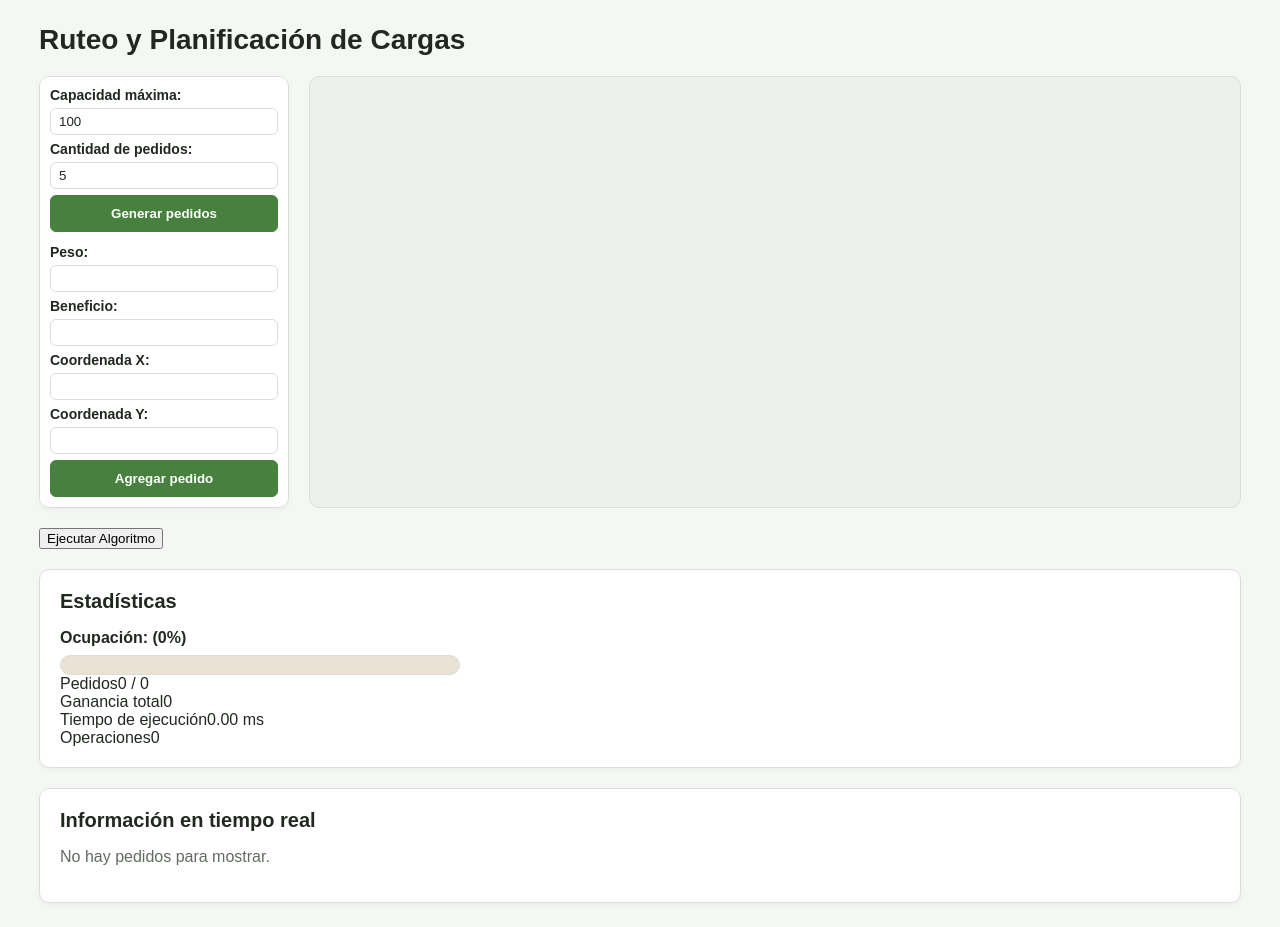
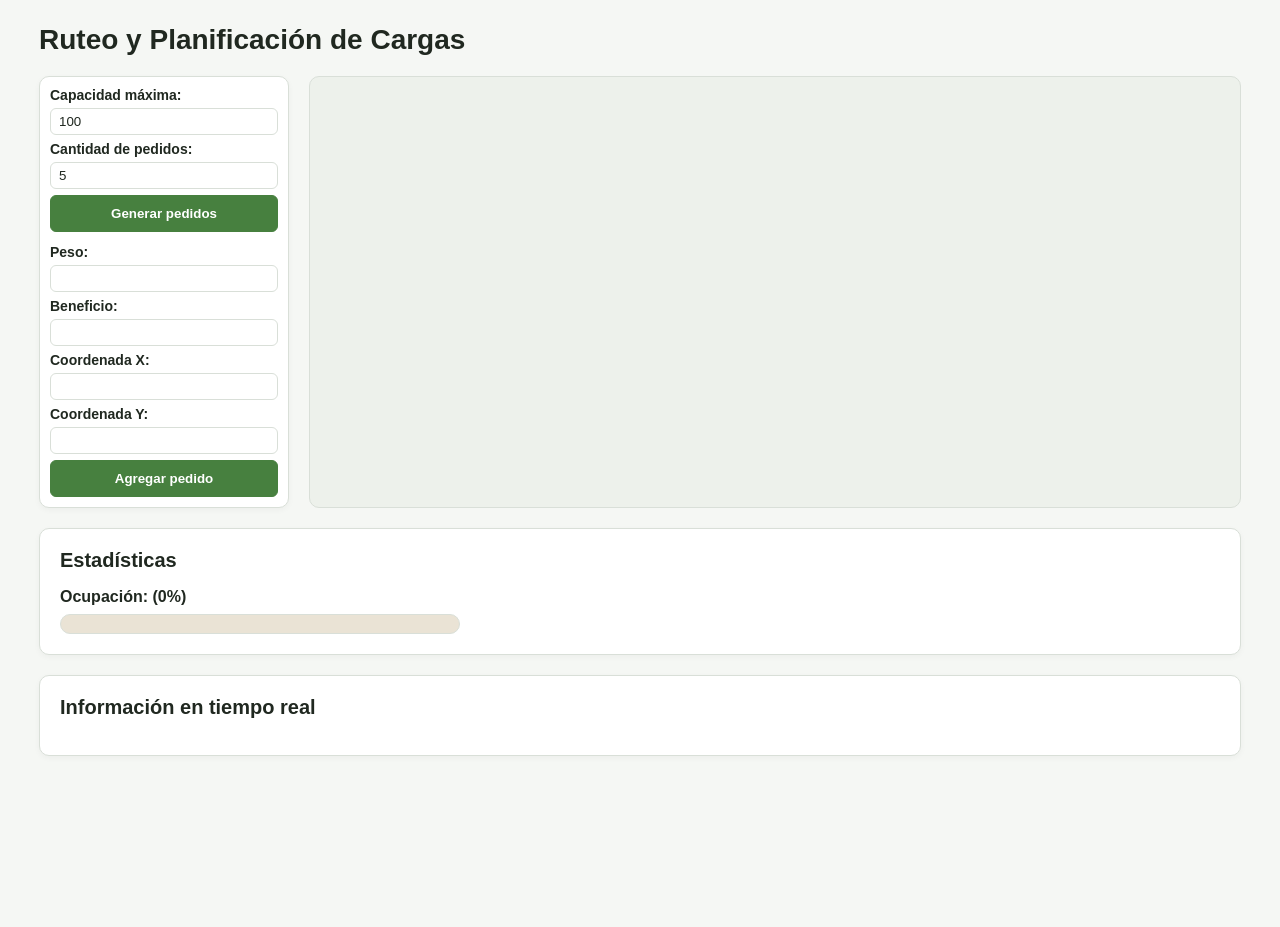
Before and after one commit to Maykel-Poveda-Paniagua/Proyecto1_Ruteo_PlanificacionDeCargas, a React (Vite) app: page / in a window 1280 px wide. After the commit the page ends 800 px from the top, so only its background shows below. Built offline with nearby package versions, Linux system fonts and the light colour scheme.

Commit message:
feat: conectar algoritmo voraz con la interfaz
Se importan las funciones de logistica.js para usar el algoritmo
Se agregan estados para guardar los pedidos y el resultado
Se modifica onGenerar y onAgregar para ejecutar el algoritmo cuando se crean pedidos
TruckCapacity ahora recibe el peso total

```diff
--- a/src/pages/Home.jsx
+++ b/src/pages/Home.jsx
@@ -1,90 +1,20 @@
-
+import { generarPedidosAleatorios, seleccionarPedidosVoraz } from '../utils/logistica'
 import { useState } from 'react'
-import {generarPedidosAleatorios, planificarCargaYRuta} from '../algorithms/logistica'
 import TruckCapacity from '../components/TruckCapacity'
 import ConfigForm from '../components/ConfigForm'
 import OrderForm from '../components/OrderForm'
-import OrderList from '../components/OrderList'
-import StatsPanel from '../components/StatsPanel'
 
 function Home() {
 
-    const [resultado, setResultado] = useState(null);
     const [capacidad, setCapacidad] = useState('100');
     const [numPedidos, setNumPedidos] = useState('5');
-    const [pedidosNuevos, setPedidosNuevos] = useState([]);
-    const [pedidos, setPedidos] = useState([]);
-    const [capacidadAplicada, setCapacidadAplicada] = useState(100);
-    const [hayCambios, setHayCambios] = useState(false);
-
-    const agregarPedido = (nuevo) => {
-        const idsExistentes = pedidos.map((p) => Number(p.id.slice(1)))
-        const siguienteId = Math.max(0, ...idsExistentes) + 1
-
-        const nuevoPedido = {...nuevo, id: `P${siguienteId}`}
-        const nuevosPedidos = [...pedidos, nuevoPedido]
-
-        setPedidos(nuevosPedidos)
-        setPedidosNuevos([...pedidosNuevos, nuevoPedido.id])
-        setHayCambios(true)
-        return true
+    const [pedidos, setPedidos] = useState([])
+    const [resultado, setResultado] = useState(null)
+    const ejecutarAlgoritmo = (listaPedidos, cap) => {
+        if (listaPedidos.length === 0) return
+        const res = seleccionarPedidosVoraz(listaPedidos, Number(cap))
+        setResultado(res)
     }
-
-    const planificar = (listaPedidos, capacidadActual) => {
-        try {
-            const nuevoResultado = planificarCargaYRuta(
-                listaPedidos,
-                Number(capacidadActual)
-            )
-
-            setResultado(nuevoResultado)
-            setPedidosNuevos([])
-            setCapacidadAplicada(Number(capacidadActual))
-            setHayCambios(false)
-
-            return true
-
-        } catch (err) {
-            alert(err.message)
-            return false
-        }
-    }
-
-    const generarPedidos = () => {
-        const cantidad = Number(numPedidos)
-        const capacidadActual = Number(capacidad)
-
-        if (!Number.isInteger(cantidad) || cantidad < 1 || cantidad > 50) {
-            alert('La cantidad debe ser un entero entre 1 y 50.')
-            return
-        }
-
-        if (!Number.isFinite(capacidadActual) || capacidadActual <= 0) {
-            alert('La capacidad debe ser mayor que cero.')
-            return
-        }
-
-        try {
-            const nuevosPedidos = generarPedidosAleatorios(cantidad)
-
-            if (planificar(nuevosPedidos, capacidadActual)) {
-                setPedidos(nuevosPedidos)
-                setHayCambios(false)
-            }
-        } catch (err) {
-            alert(err.message)
-        }
-    }
-
-    const ejecutar = () => {
-        if (pedidos.length === 0) {
-            alert('Primero debe generar o agregar pedidos.')
-            return
-        }
-
-        planificar(pedidos, capacidad)
-    }
-
     return (
         <div className="panel_principal">
 
@@ -101,11 +31,19 @@ function Home() {
                         setCapacidad={setCapacidad}
                         numPedidos={numPedidos}
                         setNumPedidos={setNumPedidos}
-                        onGenerar={generarPedidos}
+                        onGenerar={() => {
+                            const nuevos = generarPedidosAleatorios(Number(numPedidos))
+                            setPedidos(nuevos)
+                            ejecutarAlgoritmo(nuevos, capacidad)
+                        }}
                     />
 
                     <OrderForm
-                        onAgregar={agregarPedido}
+                        onAgregar={(pedido) => {
+                            const nuevosPedidos = [...pedidos, pedido]
+                            setPedidos(nuevosPedidos)
+                            ejecutarAlgoritmo(nuevosPedidos, capacidad)
+                        }}
                     />
 
                 </div>
@@ -117,34 +55,16 @@ function Home() {
 
             </div>
 
-            <div className="ejecutar_algoritmo">
-                <button className="boton_ejecutar"
-                    onClick={ejecutar}
-                >
-                    Ejecutar Algoritmo
-                </button>
-
-            </div>
-
-            {/* Estadisticas debajo de las dos columnas */}
+            {/* Estadísticas debajo de las dos columnas */}
             <div className="seccion_estadisticas">
 
                 <h2>Estadísticas</h2>
 
-                <div className="stats_contenedor">
-                    <TruckCapacity
-                        pesoActual={resultado?.pesoTotal ?? 0}
-                        capacidad={capacidadAplicada}
-                    />
+                <TruckCapacity
 
-                    <StatsPanel
-                        procesados={resultado?.procesados ?? 0}
-                        seleccionados={resultado?.seleccionados ?? []}
-                        ganancia={resultado?.ganancia ?? 0}
-                        tiempoMs={resultado?.tiempoMs ?? 0}
-                        operaciones={resultado?.operaciones ?? 0}
-                    />
-                </div>
+                    pesoActual={resultado?.pesoTotal || 0}
+                    capacidad={Number(capacidad)}
+                />
 
             </div>
 
@@ -153,12 +73,7 @@ function Home() {
 
                 <h2>Información en tiempo real</h2>
 
-                <OrderList
-                    pedidos={pedidos}
-                    seleccionados={resultado?.seleccionados ?? []}
-                    hayCambios={hayCambios}
-                    pedidosNuevos={pedidosNuevos}
-                />
+                {/* Info del sistema */}
 
             </div>
 
```
